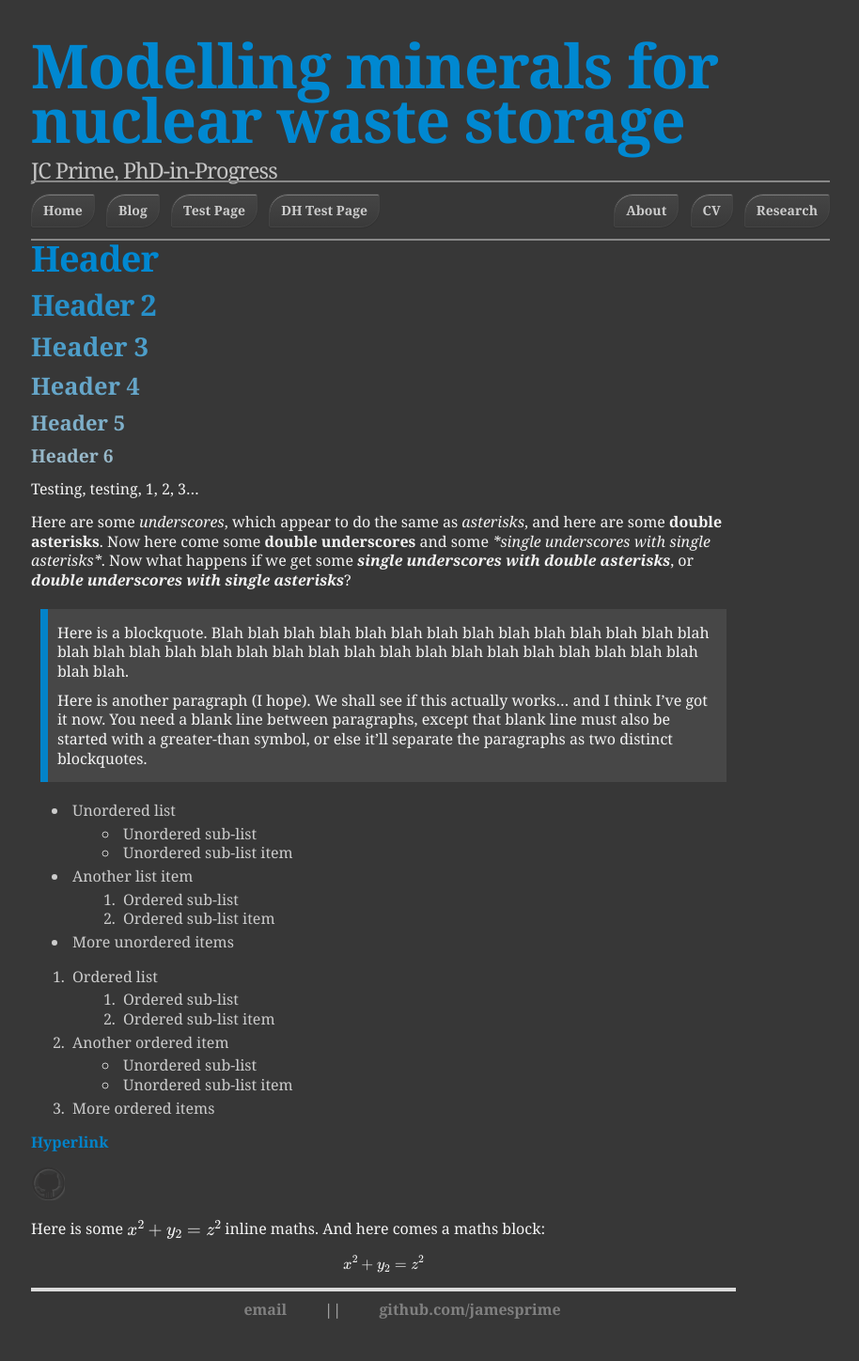
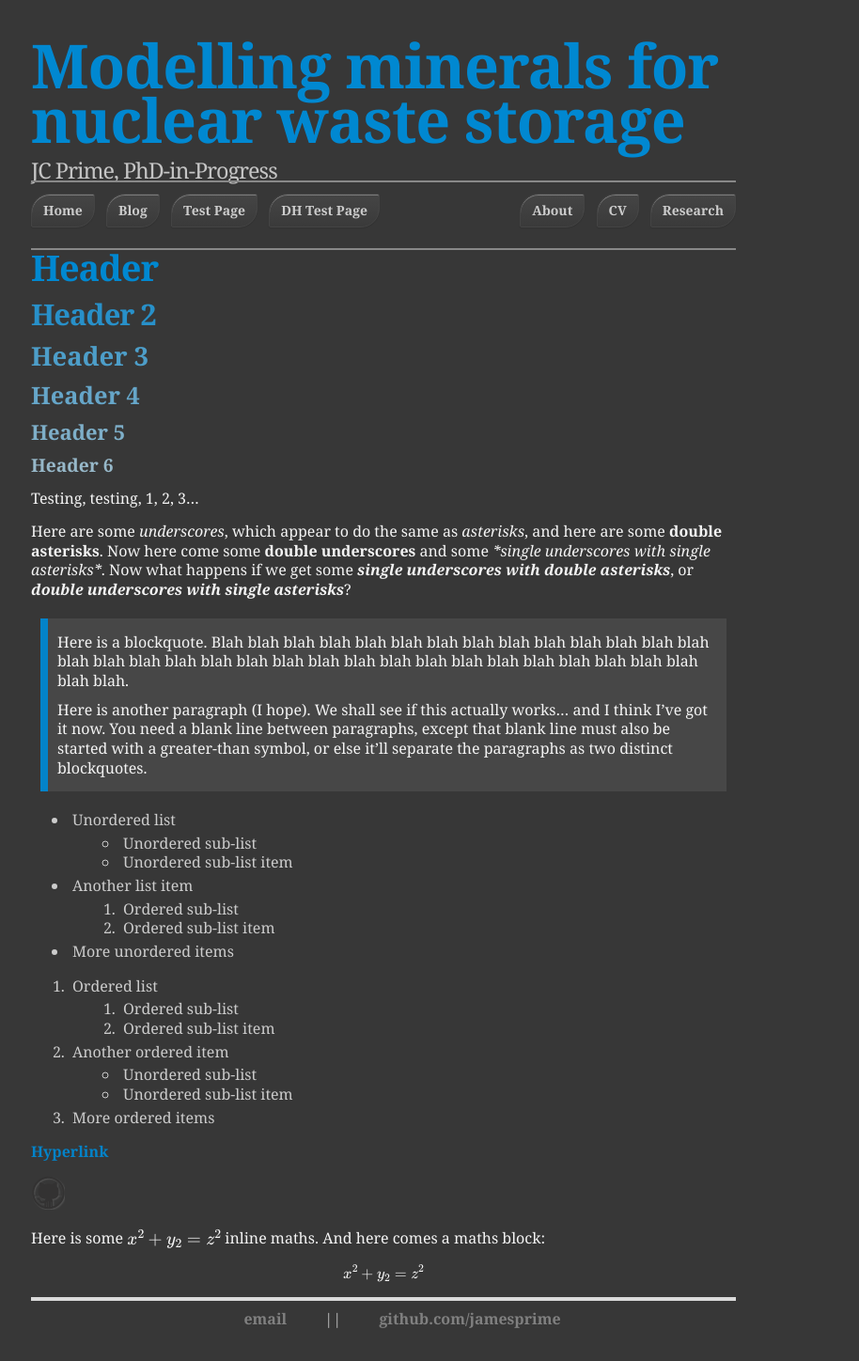
Before and after one commit to jamesprime/jamesprime.github.io, a Jekyll site: the page built from _pages/dhtest/index.md, in a window 1280 px wide. Shown: the whole page at 94% size, without its empty margins (232-1146 px from the left). Built offline with Jekyll 4.4.1, drawn with Linux system fonts in a browser that asks for light colours; nearby versions of some CDN libraries; formulas are drawn with MathJax 3.

Commit message:
Updated /_sass/uberduper.scss
Moved .button margin-top:10px to be .banner padding-top, and changed .banner width:850px back to 750px, as a test

```diff
--- a/_sass/uberduper.scss
+++ b/_sass/uberduper.scss
@@ -233,7 +233,7 @@ div.slogan {
     right: 0;
     height: 50px;
     // margin-right: -382px;
-    width: 850px;
+    width: 750px;
     position: relative;
     // top: 115px;
     // background: #fc0;
@@ -243,6 +243,7 @@ div.slogan {
     // padding-right: 10px;
     border-top: 2px solid #888;
     border-bottom: 2px solid #888;
+    padding-top: 10px;
     padding-bottom: 10px;
 
     ul {
@@ -270,7 +271,6 @@ div.slogan {
         background-color: #3D3D3D;
         margin-left: 0;
         padding: 10px 12px;
-        margin-top: 10px;
         line-height: 14px;
         font-size: 14px;
         color: #CCC;
```
